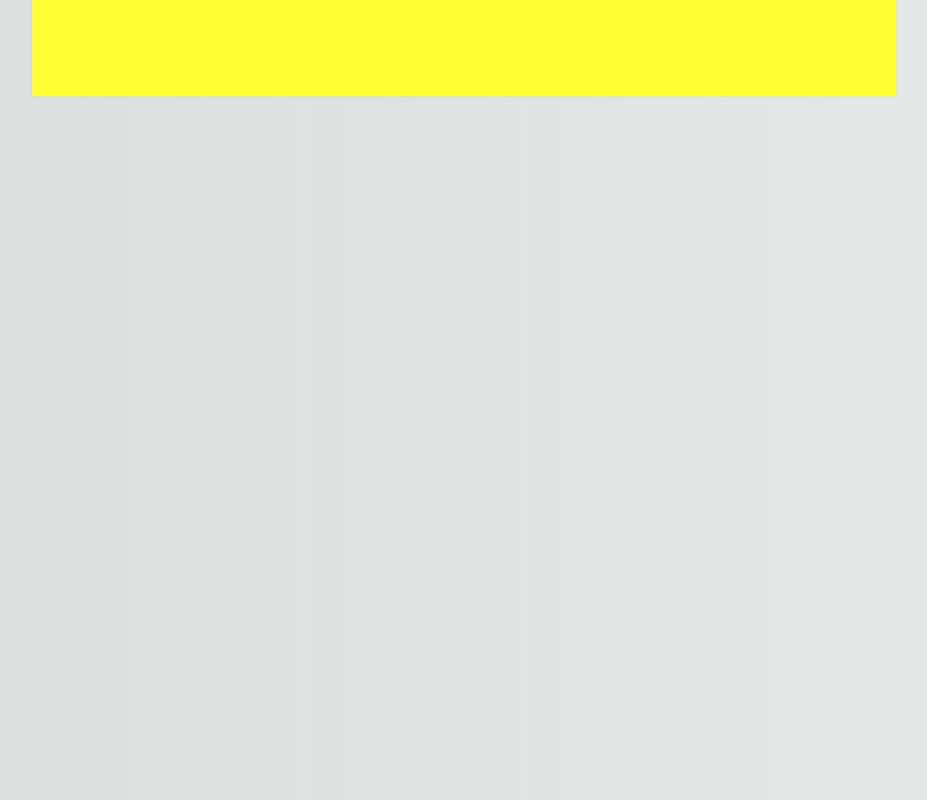
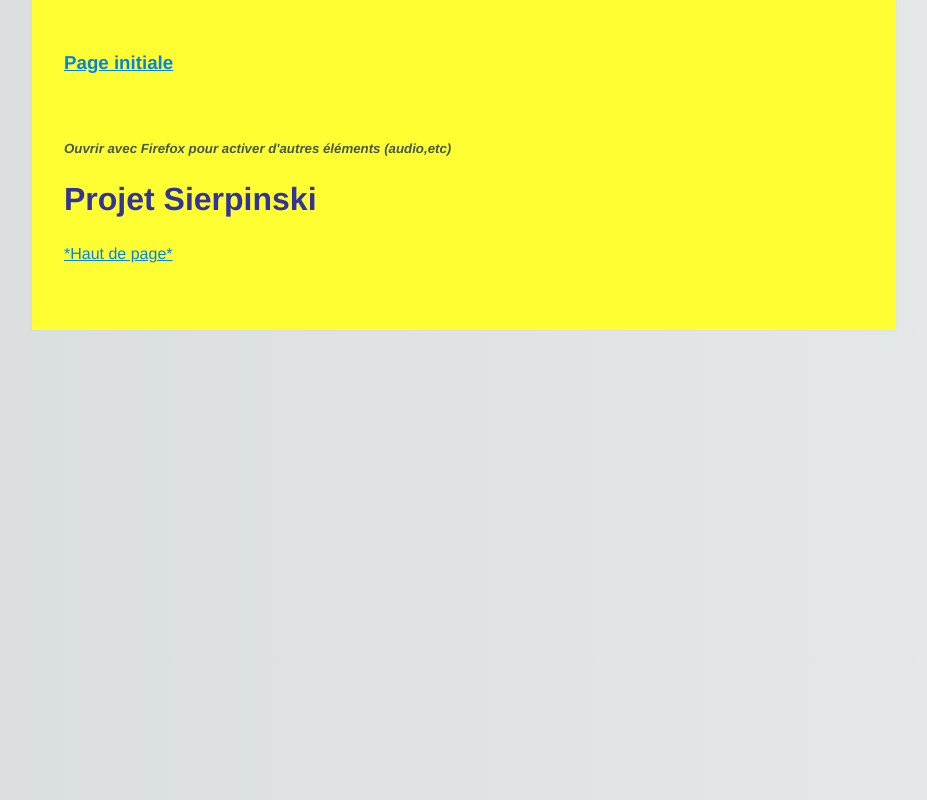
Before and after one commit to mdarbimohamed/Page-personelle, a plain HTML site: page projets.html in a window 1280 px wide. Shown: the whole page, without its empty margins (176-1103 px from the left). Drawn offline with Linux system fonts and the light colour scheme.

Commit message:
Add files via upload

```diff
--- a/projets.html
+++ b/projets.html
@@ -10,8 +10,11 @@ de 1G8-->
 
 <body>
 
+<audio src="Wii Shop.mp3" autoplay loop></audio>
 
-</body>
+    <h3><a href="index.html">Page initiale</a></h3> <div style="color:gray"><br> <em><h5>Ouvrir avec Firefox pour activer d'autres éléments (audio,etc)</h5></em></div>
+
+         <span><h1>Projet Sierpinski</h1></span>
 
 
 
@@ -21,4 +24,9 @@ de 1G8-->
 
 
 
+
+      <a href="#top">*Haut de page*</a>
+
+</body>
+
 </html
```
Also changed, not shown: 1 other file.
